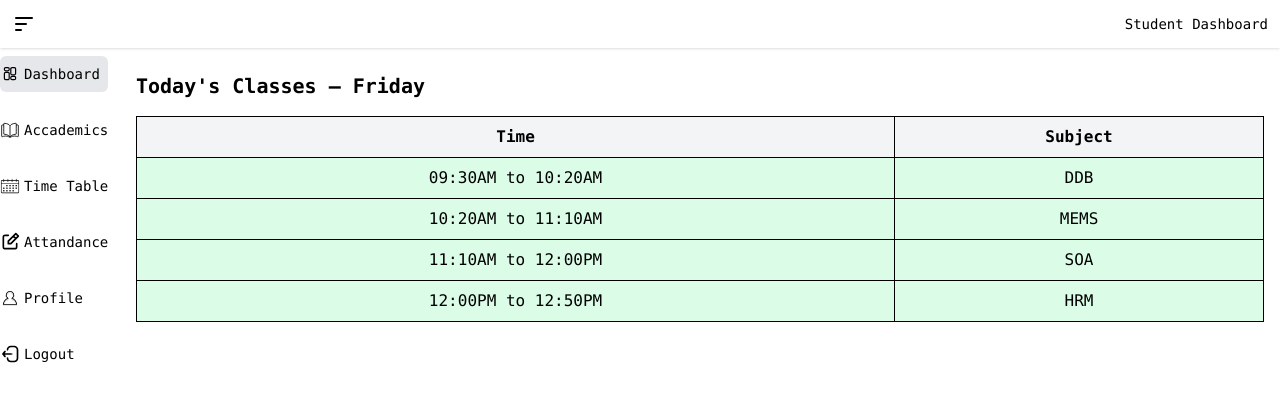
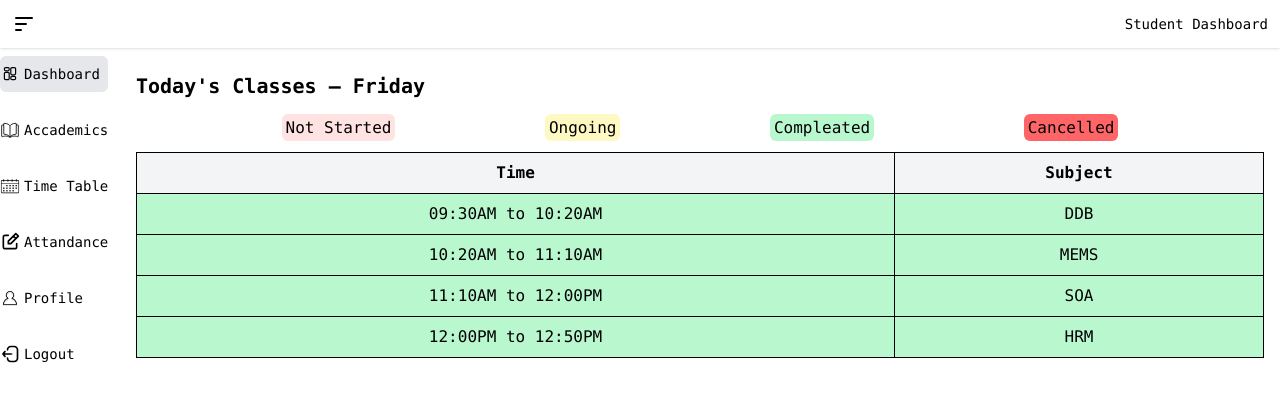
Before and after one commit to Neshraj/svpcet, a React (Vite) app: page /studentdashboard in a window 1280 px wide. Shown: the top 402 px of the page. Built offline with nearby package versions, Linux system fonts and the light colour scheme.

Commit message:
Period color representation

```diff
--- a/src/components/StudentDashboard.jsx
+++ b/src/components/StudentDashboard.jsx
@@ -31,7 +31,7 @@ function Bar() {
         {/* Head */}
         <div className="container mx-auto p-3 flex flex-row justify-between items-center shadow-sm">
           <img
-        className={`w-6 h-6 transition-transform duration-300 cursor-pointer ${isOpen ? 'rotate-360' : ''}`}
+        className={`w-6 h-6 transition-transform duration-300 cursor-pointer ${!isOpen ? 'rotate-360' : ''}`}
         src="/assets/logos/menu.svg"
         alt="Menu"
         onClick={() => setIsOpen(!isOpen)}
--- a/src/components/TodayClasses.jsx
+++ b/src/components/TodayClasses.jsx
@@ -38,6 +38,12 @@ function TodayClasses() {
   return (
     <div className="p-4">
       <h2 className="text-xl font-bold mb-4">Today's Classes – {today}</h2>
+      <div className="flex flex-row flex-wrap mb-3 justify-evenly items-center gap-1">
+        <div><span className="w-5 h-5 whitespace-nowrap rounded-md p-1 bg-red-100">Not Started</span></div>
+        <div><span className="w-5 h-5 whitespace-nowrap rounded-md p-1 bg-yellow-100">Ongoing</span></div>
+        <div><span className="w-5 h-5 whitespace-nowrap rounded-md p-1 bg-green-200">Compleated</span></div>
+        <div><span className="w-5 h-5 whitespace-nowrap rounded-md p-1 bg-red-400">Cancelled</span></div>
+      </div>
       <table className="w-full border border-gray-300 text-center">
         <thead>
           <tr className="bg-gray-100">
@@ -56,11 +62,11 @@ function TodayClasses() {
             let status = "";
 
             if (isCancelled) {
-              bgColor = "bg-red-400 text-white";
+              bgColor = "bg-red-400";
               status = "Cancelled";
             } else {
               status = getPeriodStatus(start, end);
-              if (status === "Completed") bgColor = "bg-green-100";
+              if (status === "Completed") bgColor = "bg-green-200";
               else if (status === "Ongoing") bgColor = "bg-yellow-100";
               else if (status === "Not Started") bgColor = "bg-red-100";
             }
--- a/src/datas/timetable.js
+++ b/src/datas/timetable.js
@@ -38,9 +38,9 @@ export const TimeTable = {
     ],
     Saturday: [
       { subject: "SOA", cancelled: false },
-      { subject: "HRM", cancelled: true },
+      { subject: "HRM", cancelled: false },
       { subject: "DDB", cancelled: false },
-      { subject: "MEMS", cancelled: true }
+      { subject: "MEMS", cancelled: false }
     ]
   }
 };
```
